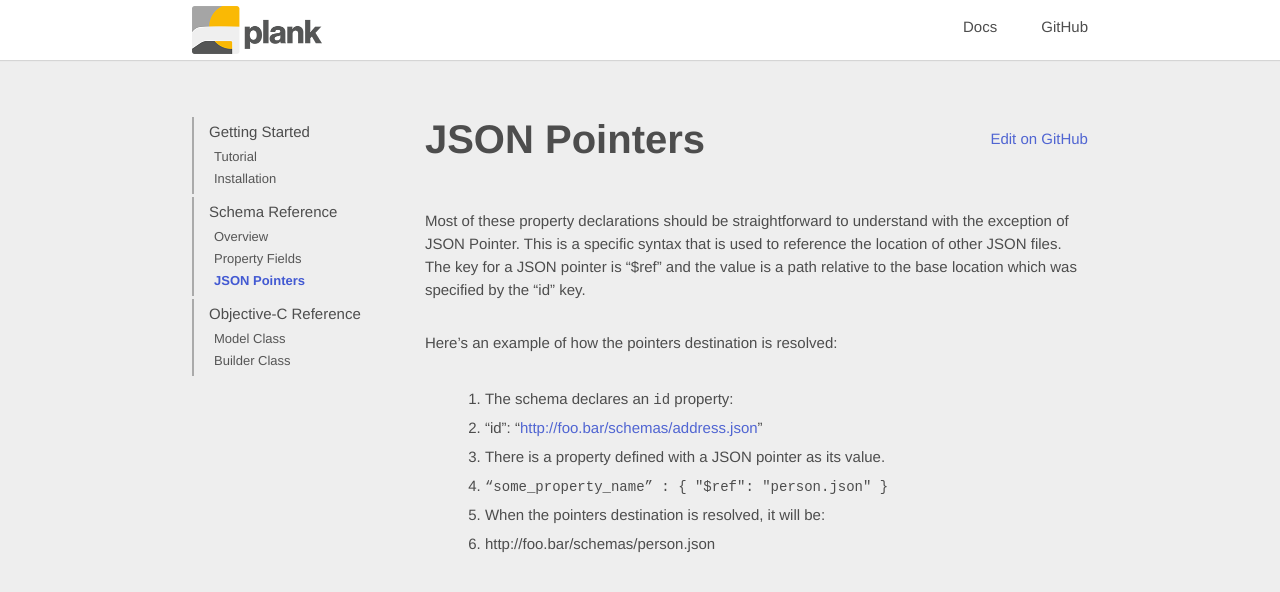
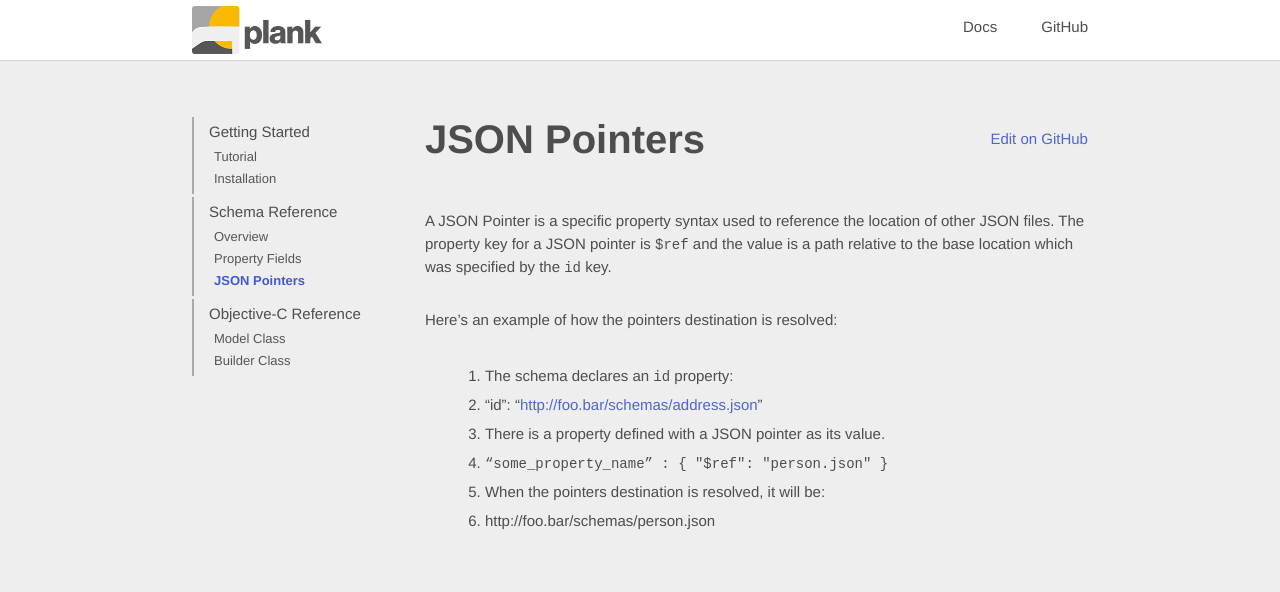
Before and after one commit to pinterest/plank, a Jekyll site: the page built from docs/_posts/2017-02-15-json-pointers.md, in a window 1280 px wide. Shown: the top 592 px of the page. Built offline with Jekyll 4.4.1, drawn with Linux system fonts in a browser that asks for light colours.

Commit message:
Update JSON Pointers page

```diff
--- a/docs/_posts/2017-02-15-json-pointers.md
+++ b/docs/_posts/2017-02-15-json-pointers.md
@@ -4,8 +4,7 @@ title: "JSON Pointers"
 categories: json-reference
 ---
 
-Most of these property declarations should be straightforward to understand with the exception of JSON Pointer. This is a specific syntax that is used to reference the location of other JSON files.
-The key for a JSON pointer is “$ref” and the value is a path relative to the base location which was specified by the “id” key.
+A JSON Pointer is a specific property syntax used to reference the location of other JSON files. The property key for a JSON pointer is `$ref` and the value is a path relative to the base location which was specified by the `id` key.
 
 Here’s an example of how the pointers destination is resolved:
 
```
